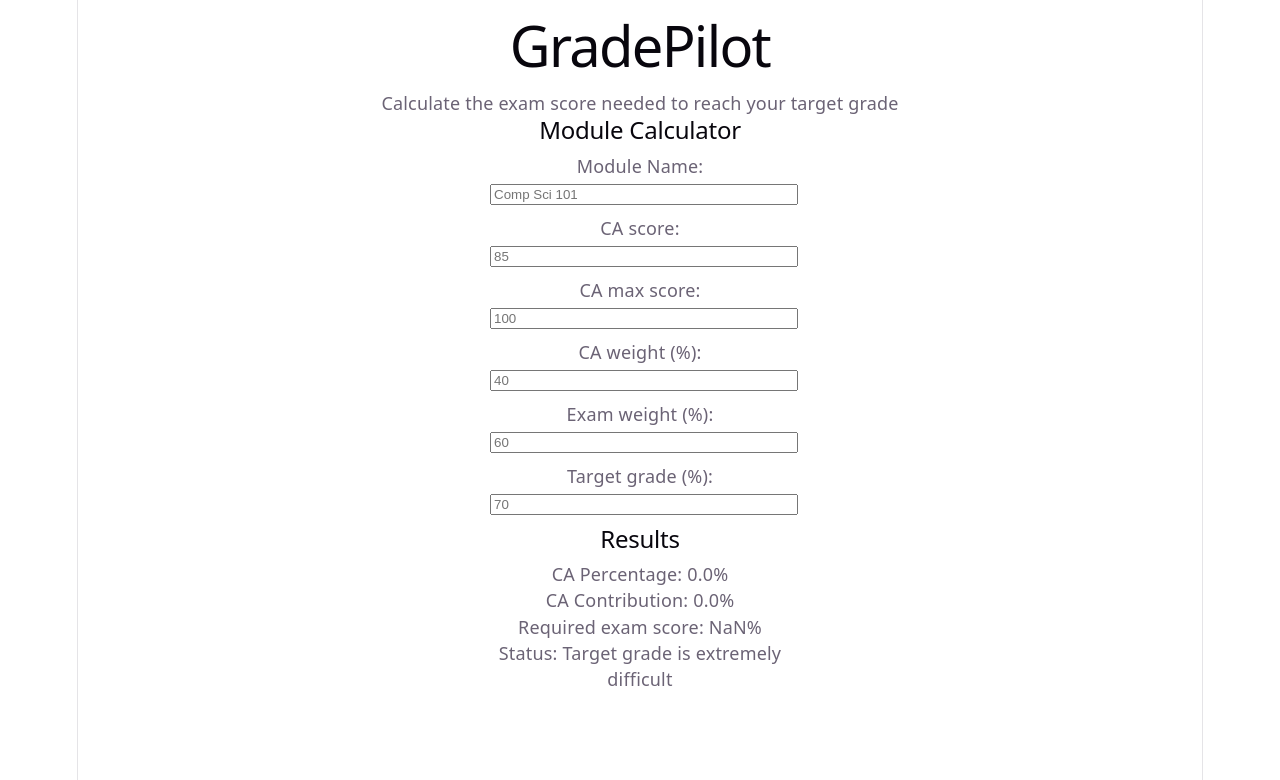
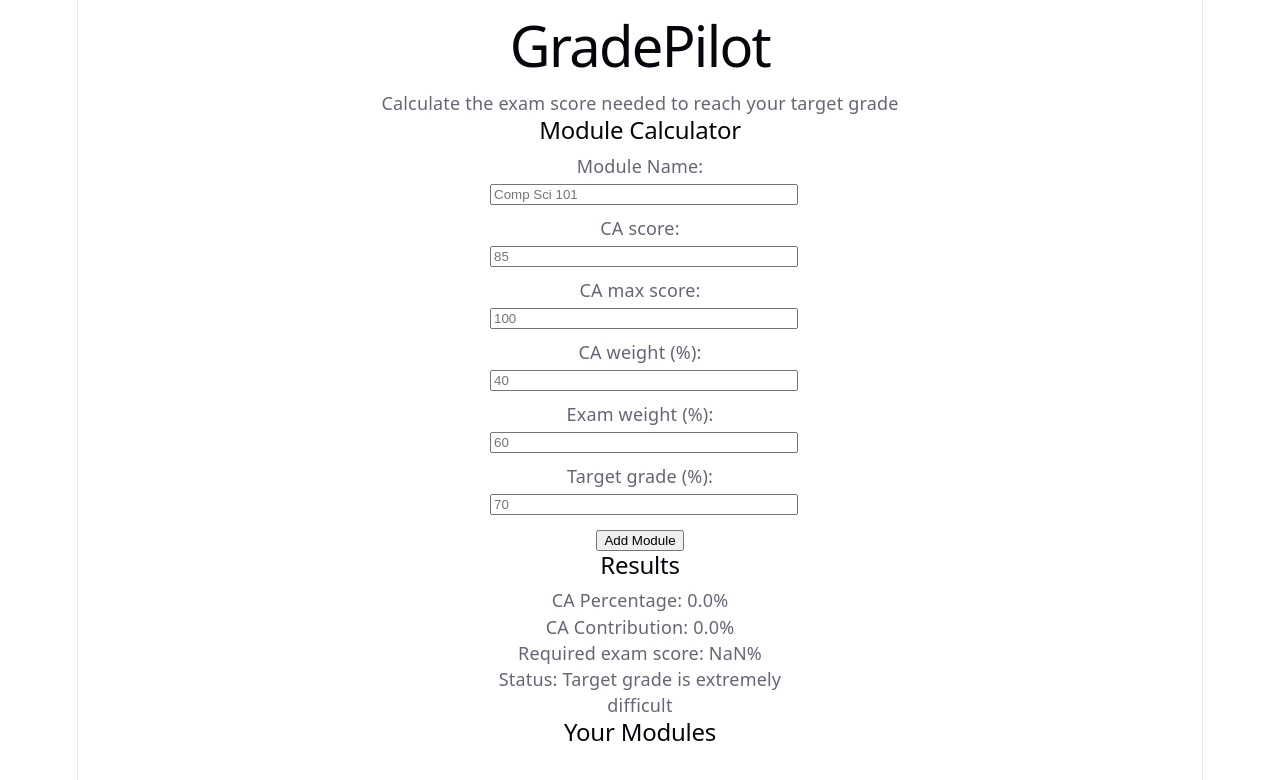
Before and after one commit to kingjacob2020/project-2, a React (Vite) app: page / in a window 1280 px wide. Shown: the top 780 px of the page. Built offline with nearby package versions, Linux system fonts and the light colour scheme.

Commit message:
Add multiple module tracking

```diff
--- a/src/App.jsx
+++ b/src/App.jsx
@@ -21,6 +21,24 @@ function App() {
 
 
 
+  const [modules, setModules] = useState([]);
+
+  function addModule() {
+    const newModule = {
+      id: crypto.randomUUID(),
+      moduleName,
+      caScore,
+      caMax,
+      caWeight,
+      examWeight,
+      targetGrade
+    };
+
+    setModules([...modules, newModule]);
+  }
+
+
+
   const caPercent = getCaPercent(caScore, caMax);
 
   const caContribution = getCaContribution(
@@ -35,6 +53,10 @@ function App() {
   );
 
   const status = getStatus(requiredExamPercent);
+
+
+
+
 
   return (
     <main className="App">
@@ -105,6 +127,11 @@ function App() {
         </label>
 
 
+        <button onClick={addModule}>
+          Add Module
+        </button>
+
+
         <section className="results">
           <h2>{moduleName || "Results"}</h2>
 
@@ -114,6 +141,21 @@ function App() {
           <p>Status: {status}</p>
         </section>
       </section>
+
+      <section className="card">
+        <h2>Your Modules</h2>
+
+        {modules.map((module) => (
+          <div key={module.id} className="results">
+            <h3>{module.moduleName}</h3>
+            <p>CA Score: {module.caScore}</p>
+            <p>CA Max: {module.caMax}</p>
+            <p>CA Weight: {module.caWeight}%</p>
+            <p>Exam Weight: {module.examWeight}%</p>
+            <p>Target Grade: {module.targetGrade}%</p>
+          </div>
+        ))}
+      </section>
     </main>
   );
 }
```
